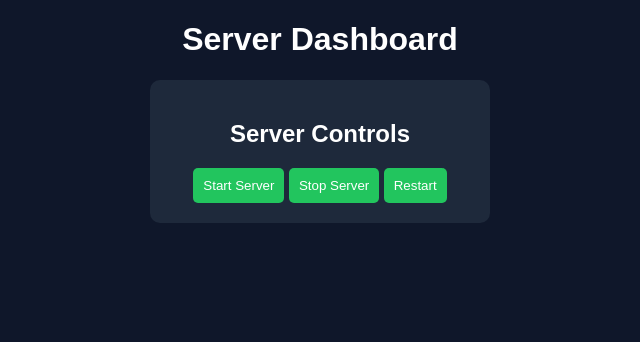
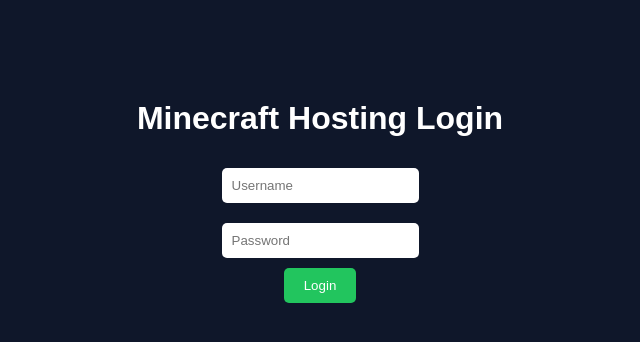
Before and after one commit to swift-mc-cyber/hosting, a plain HTML site: page dashboard.html in a window 1280 px wide. Shown: the whole page, without its empty margins (320-960 px from the left). Drawn offline with Linux system fonts and the light colour scheme.

Commit message:
Update dashboard.html

```diff
--- a/dashboard.html
+++ b/dashboard.html
@@ -1,7 +1,7 @@
 <!DOCTYPE html>
 <html>
 <head>
-<title>Hosting Panel</title>
+<title>Login</title>
 
 <style>
 body{
@@ -9,39 +9,52 @@
 color:white;
 font-family:Arial;
 text-align:center;
+margin-top:100px;
 }
 
-.card{
-background:#1e293b;
-padding:20px;
-margin:20px auto;
-width:300px;
-border-radius:10px;
+input{
+padding:10px;
+margin:10px;
+border-radius:5px;
+border:none;
 }
 
 button{
-padding:10px;
+padding:10px 20px;
 background:#22c55e;
 border:none;
 color:white;
 border-radius:5px;
+cursor:pointer;
 }
 </style>
+
+<script>
+function login(){
+
+var user=document.getElementById("username").value;
+var pass=document.getElementById("password").value;
+
+if(user=="admin" && pass=="1234"){
+window.location.href="dashboard.html";
+}
+else{
+alert("Wrong login");
+}
+
+}
+</script>
 
 </head>
 
 <body>
 
-<h1>Server Dashboard</h1>
+<h1>Minecraft Hosting Login</h1>
 
-<div class="card">
-<h2>Server Controls</h2>
+<input id="username" placeholder="Username"><br>
+<input id="password" type="password" placeholder="Password"><br>
 
-<button>Start Server</button>
-<button>Stop Server</button>
-<button>Restart</button>
-
-</div>
+<button onclick="login()">Login</button>
 
 </body>
 </html>
```
